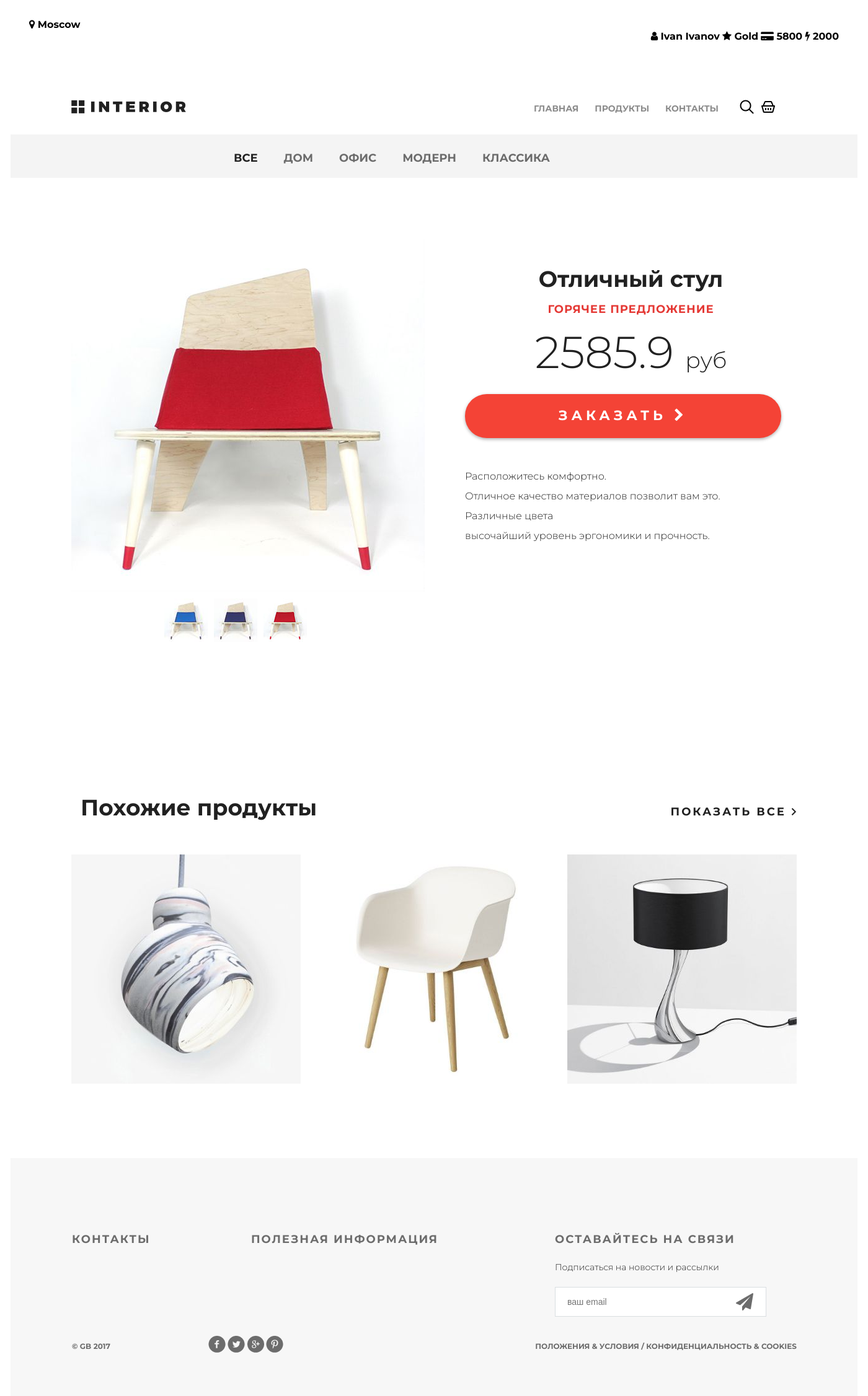
After one commit to PZhirnov/geekshop, a Django app: page /products_all in a window 1400 px wide. The commit adds this page. Shown: the whole page at 62% size. Run offline with Django 3.2, Linux system fonts and the light colour scheme.

Commit message:
Lesson-2 Pavel Zhitnov

```diff
--- a/geekshop/geekshop/urls.py
+++ b/geekshop/geekshop/urls.py
@@ -23,5 +23,12 @@ urlpatterns = [
     path('', index, name="index"),
     path('products/', products, name="products"),
     path('contact/', contact, name="contact"),
-    path('context/', context)
+    path('context', context),
+    path('products_all', products, name='products_all'),
+    path('products_home', products, name='products_home'),
+    path('products_office', products, name='products_office'),
+    path('products_modern', products, name='products_modern'),
+    path('products_classic', products, name='products_classic'),
+
+
 ]
--- a/geekshop/mainapp/templates/includes/inc_categories_menu.html
+++ b/geekshop/mainapp/templates/includes/inc_categories_menu.html
@@ -2,8 +2,8 @@
 
     {% for link in links_menu %}
     <li>
-        <a href="{ url 'link.href'}"
-           class="{% if request.resolver_match.url_name == link.href %} active {% endif %}">
+        <a href="{% url link.href %}"
+           class="{% if request.resolver_match.url_name == link.href %}active{% endif %}">
             {{ link.name }}
         </a>
     </li>
--- /dev/null
+++ b/geekshop/mainapp/templates/includes/main_menu.html
@@ -0,0 +1,14 @@
+<ul class="menu">
+
+    {% for section in main_menu %}
+    <li>
+                        <a href="{% url section.menu_section %}"
+                           class="{% if request.resolver_match.url_name == section.menu_section %} active {% endif %}">
+
+                            {{ section.name }}
+                        </a>
+    </li>
+    {% endfor %}
+
+
+</ul>
--- a/geekshop/mainapp/templates/mainapp/base.html
+++ b/geekshop/mainapp/templates/mainapp/base.html
@@ -5,13 +5,12 @@
 	<meta charset="utf-8">
 	<title>
         {% block title %}
-            {{ title|title }}
+
         {% endblock %}
     </title>
     <!-- Блок стилей -->
     {% block css %}
-	<link rel="stylesheet" type="text/css" href="{% static 'style.css' %}">
-	<link rel="stylesheet" href="{% static 'fonts/font-awesome/css/font-awesome.css' %}">
+
     {% endblock %}
     <!-- Блок для скриптов -->
     {% block js %}
@@ -20,10 +19,23 @@
 </head>
 <body>
     <div class="container">
+       <div class="info">
+           <div align="left">
+              <i class="fa fa-map-marker" aria-hidden="true"></i><b> {{ user_info.city }}</b>
+           </div>
+           <div align="right" class = "user_status">
+              <i class="fa fa-user" aria-hidden="true"></i><b>  {{ user_info.name }}</b>
+               <i class="fa fa-star" aria-hidden="true"></i><b>  {{ user_info.status }}</b>
+               <i class="fa fa-credit-card-alt"></i><b>  {{ user_info.balance }}</b>
+               <i class="fa fa-bolt" aria-hidden="true"></i><b>  {{ user_info.bonus }}</b>
+           </div>
+
+       </div>
         <!-- Блок меню -->
         {% block menu %}
 
         {% endblock %}
+
         <!-- Контентная часть -->
         {% block content %}
 
--- a/geekshop/mainapp/templates/mainapp/products.html
+++ b/geekshop/mainapp/templates/mainapp/products.html
@@ -16,12 +16,7 @@
 		<div class="hero-white">
 			<div class="header clearfix">
 				<a href="index.html" class="logo"></a>
-				<ul class="menu">
-					<li><a href="{% url 'index' %}">домой</a></li>
-					<li><a href="{% url 'products' %}" class="active">продукты</a></li>
-					<li><a href="{% url 'contact' %}">контакты</a></li>
-
-				</ul>
+					{% include 'includes/main_menu.html' %}
 				<a href="#" class="search"></a>
                 <a href="#" class="basket"></a>
 			</div>
@@ -29,13 +24,8 @@
 
 		<div class="details">
 			<div class="links clearfix">
-				<ul class="links-menu">
-					<li><a href="#" class="active">все</a></li>
-					<li><a href="#">дом</a></li>
-					<li><a href="#">офис</a></li>
-					<li><a href="#">модерн</a></li>
-					<li><a href="#">классика</a></li>
-				</ul>
+				<!-- Подключаем подшаблон -->
+				{% include 'includes/inc_categories_menu.html' %}
 			</div>
 		{% endblock %}
 
--- a/geekshop/mainapp/views.py
+++ b/geekshop/mainapp/views.py
@@ -1,20 +1,68 @@
 from django.shortcuts import render
+import json
+
+# Create your views here.
+
+''' Формируем данные для создания меню категорий на странице products
+обращаемся к href и получаем ссылки, обращаемся к name и получаем название категории '''
+
+links_menu = [
+    {'href': 'products_all', 'name': 'все'},
+    {'href': 'products_home', 'name': 'дом'},
+    {'href': 'products_office', 'name': 'офис'},
+    {'href': 'products_modern', 'name': 'модерн'},
+    {'href': 'products_classic', 'name': 'классика'},
+]
+
+''' Главное меню сайта, которое встраивается на каждой странице
+'''
+main_menu = [
+    {'menu_section': 'index', 'name': 'Главная'},
+    {'menu_section': 'products', 'name': 'Продукты'},
+    {'menu_section': 'contact', 'name': 'Контакты'},
+]
+
+''' Подгружаем данные о пользователе из json '''
 
 
-# Create your views here.
+def user_info(user_login):
+    with open("users_bd.json", "r") as read_file:
+        data_user = json.load(read_file)
+    return data_user.get(user_login)
+
+
+user = user_info('user_login')
+
+
 def index(request):
-    return render(request, 'mainapp/index.html')
+    content = {
+        'title': 'Главная',
+        'main_menu': main_menu,
+        'user_info': user,
+    }
+    return render(request, 'mainapp/index.html', content)
 
 
 def products(request):
-    return render(request, 'mainapp/products.html')
+    content = {
+        'title': 'Продукты',
+        'links_menu': links_menu,
+        'main_menu': main_menu,
+        'user_info': user,
+    }
+    return render(request, 'mainapp/products.html', content)
 
 
 def contact(request):
-    return render(request, 'mainapp/contact.html')
+    content = {
+        'title': 'Контакты',
+        'main_menu': main_menu,
+        'user_info': user,
+    }
+    return render(request, 'mainapp/contact.html', content)
 
 
-
+''' Тестовая функция '''
 def context(request):
     # данные, которые будут передаваться в шаблон
     content = {
--- a/geekshop/static/style.css
+++ b/geekshop/static/style.css
@@ -1070,3 +1070,12 @@ td:first-child {
 .related-products a:hover .text{
 	display: block;
 }
+
+.info {
+	margin: 25px;
+	padding: 5px;
+}
+
+.user_status {
+
+}
--- /dev/null
+++ b/geekshop/users_bd.json
@@ -0,0 +1 @@
+{"user_login": {"name": "Ivan Ivanov", "city": "Moscow", "status": "Gold", "balance": 5800, "bonus": 2000}}
```
Also changed, not shown: geekshop/mainapp/templates/mainapp/contact.html (+1 -6 lines), geekshop/mainapp/templates/mainapp/index.html (+1 -6 lines), geekshop/mainapp/templates/mainapp/test_context.html (added, +28 -0 lines), geekshop/wow.py (added, +42 -0 lines).
